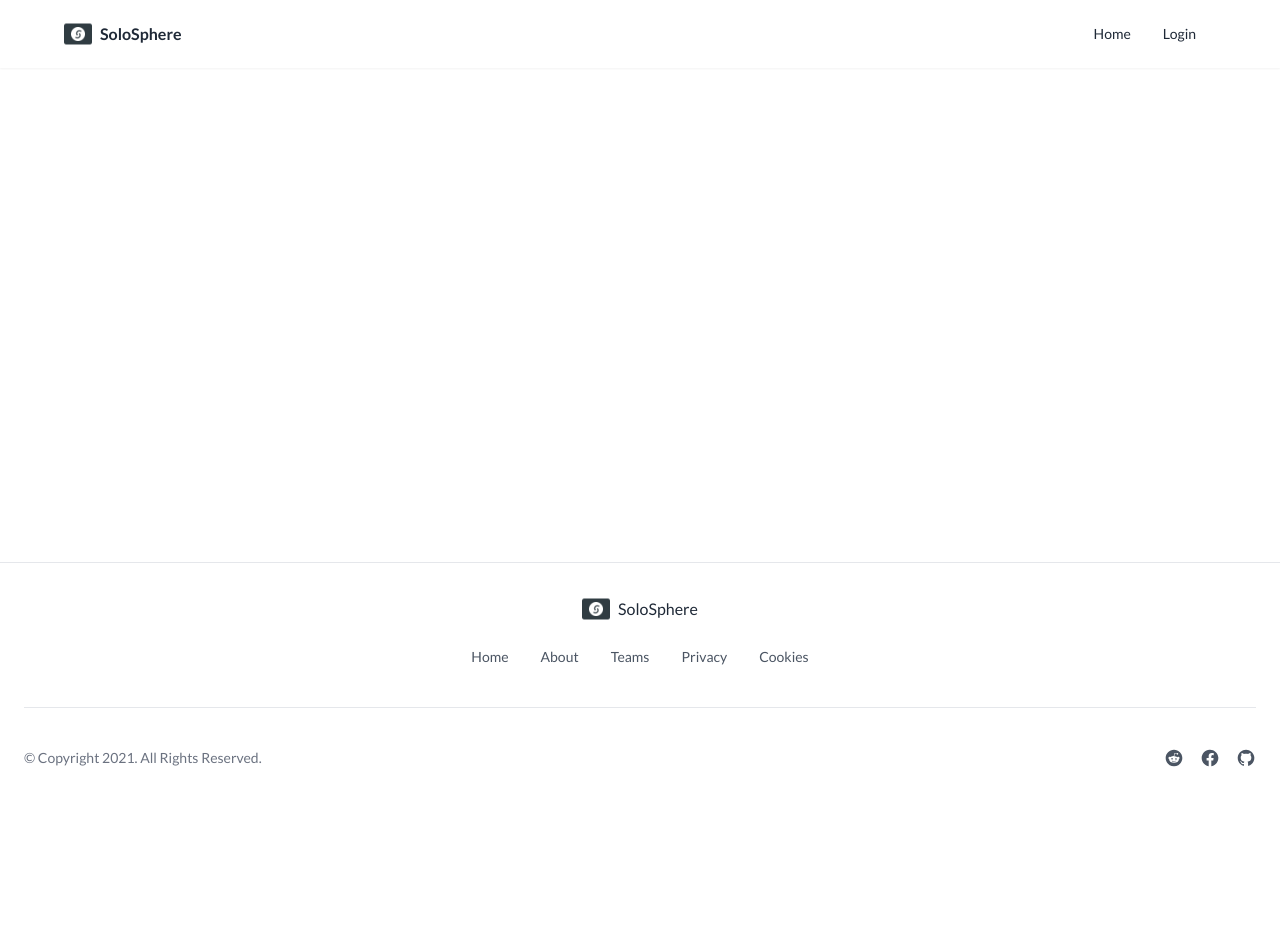
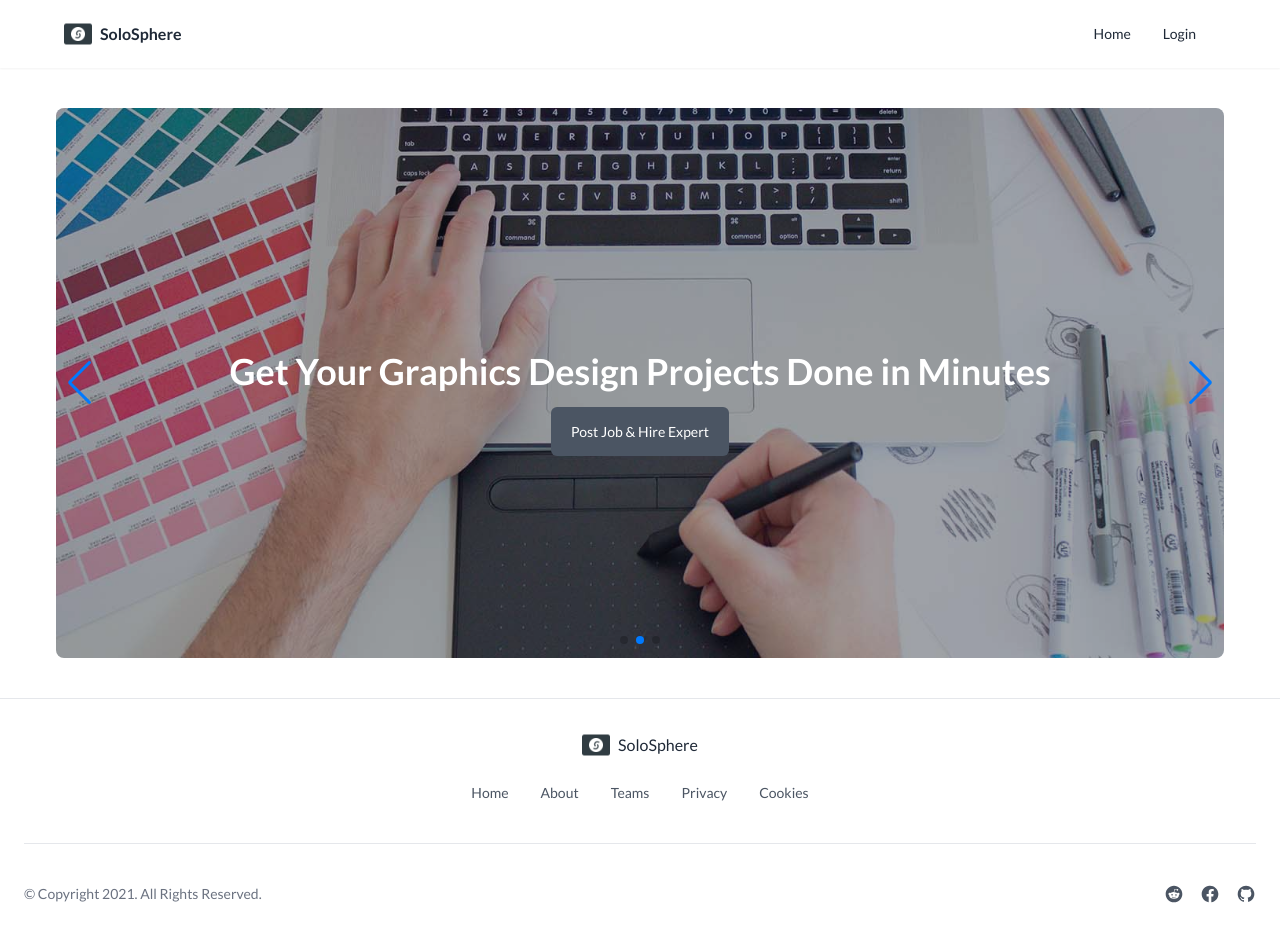
Before and after one commit to RakibHossen678/soloSphere, a React (Vite) app: page / in a window 1280 px wide. Before the commit the page ends 800 px from the top, so only its background shows below. Built offline with nearby package versions, Linux system fonts and the light colour scheme; no server answers.

Commit message:
adde banner section

```diff
--- a/package.json
+++ b/package.json
@@ -11,13 +11,15 @@
   },
   "dependencies": {
     "date-fns": "^3.6.0",
+    "firebase": "^10.11.1",
     "localforage": "^1.10.0",
     "match-sorter": "^6.3.4",
     "react": "^18.2.0",
     "react-dom": "^18.2.0",
     "react-hot-toast": "^2.4.1",
     "react-router-dom": "^6.23.0",
-    "sort-by": "^1.2.0"
+    "sort-by": "^1.2.0",
+    "swiper": "^11.1.1"
   },
   "devDependencies": {
     "@types/react": "^18.2.66",
--- /dev/null
+++ b/src/Components/Carousel.jsx
@@ -0,0 +1,49 @@
+// Import Swiper React components
+import { Swiper, SwiperSlide } from "swiper/react";
+
+// Import Swiper styles
+import "swiper/css";
+import "swiper/css/pagination";
+import "swiper/css/navigation";
+
+// import required modules
+import { Autoplay, Pagination, Navigation } from "swiper/modules";
+import Slide from "./Slide";
+
+import img1 from '../assets/carousel1.jpg'
+import img2 from '../assets/carousel2.jpg'
+import img3 from '../assets/carousel3.jpg'
+
+const Carousel = () => {
+  return (
+    <div className="container px-14  py-10 mx-auto">
+      <Swiper
+        spaceBetween={30}
+        centeredSlides={true}
+        autoplay={{
+          delay: 5000,
+          disableOnInteraction: false,
+        }}
+        pagination={{
+          clickable: true,
+        }}
+        loop={true}
+        navigation={true}
+        modules={[Autoplay, Pagination, Navigation]}
+        className="mySwiper"
+      >
+        <SwiperSlide>
+          <Slide img={img1} text='Get Your Web Developer Projects Done in Minutes'></Slide>
+        </SwiperSlide>
+        <SwiperSlide>
+          <Slide img={img2} text='Get Your Graphics Design Projects Done in Minutes'></Slide>
+        </SwiperSlide>
+        <SwiperSlide>
+          <Slide img={img3} text='Start Your Digital Marketing Campaign running'></Slide>
+        </SwiperSlide>
+      </Swiper>
+    </div>
+  );
+};
+
+export default Carousel;
--- /dev/null
+++ b/src/Components/Slide.jsx
@@ -0,0 +1,25 @@
+import { Link } from "react-router-dom";
+
+const Slide = ({img,text}) => {
+  return (
+    <div
+      className="w-full bg-center bg-cover rounded-lg overflow-hidden h-[550px]"
+      style={{
+        backgroundImage: `url(${img})`,
+      }}
+    >
+      <div className="flex items-center justify-center w-full h-full bg-gray-900/40">
+        <div className="text-center">
+          <h1 className="text-3xl font-semibold text-white lg:text-4xl py-7">
+            {text}
+          </h1>
+          <Link className="w-full px-5 py-4 mt-4 text-sm font-medium text-white capitalize transition-colors duration-300 transform bg-gray-600 rounded-md lg:w-auto hover:bg-gray-500 focus:outline-none focus:bg-gray-500">
+            Post Job & Hire Expert
+          </Link>
+        </div>
+      </div>
+    </div>
+  );
+};
+
+export default Slide;
--- a/src/Pages/Home.jsx
+++ b/src/Pages/Home.jsx
@@ -1,9 +1,12 @@
+import Carousel from "../Components/Carousel";
+
+
 
 
 const Home = () => {
     return (
         <div>
-
+            <Carousel></Carousel>
         </div>
     );
 };
```
Also changed, not shown: 1 other file (tests, documents, lock files or other folders).
